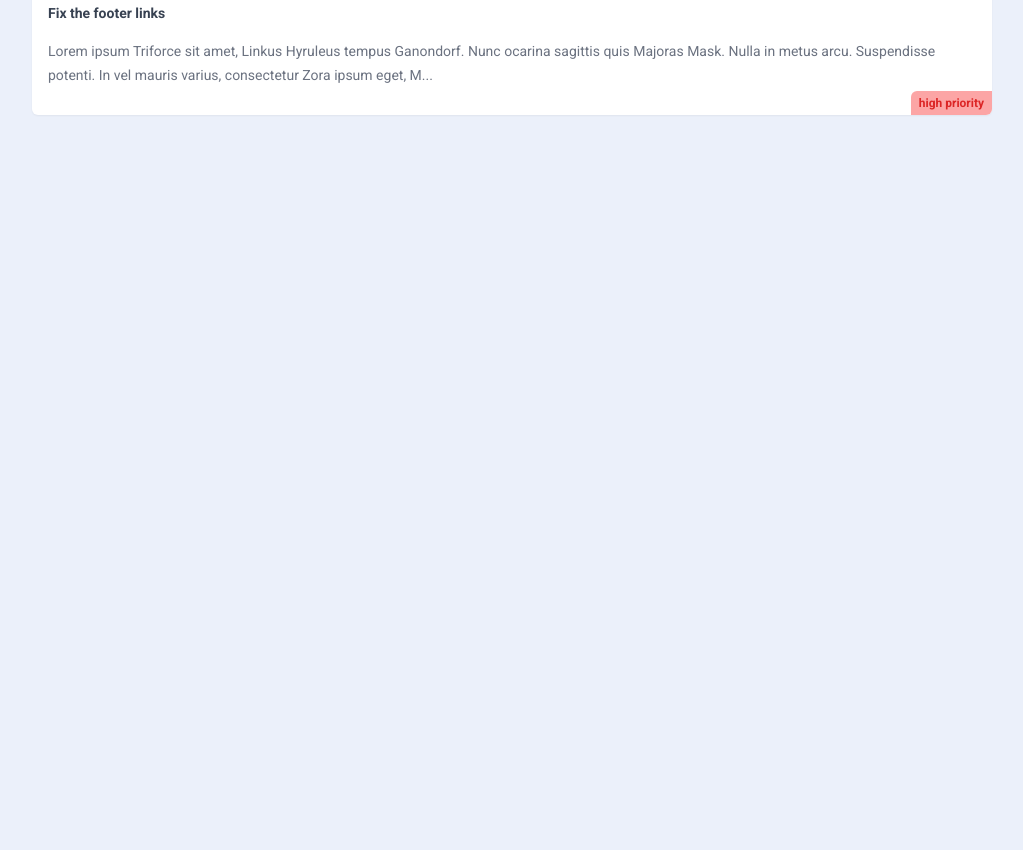
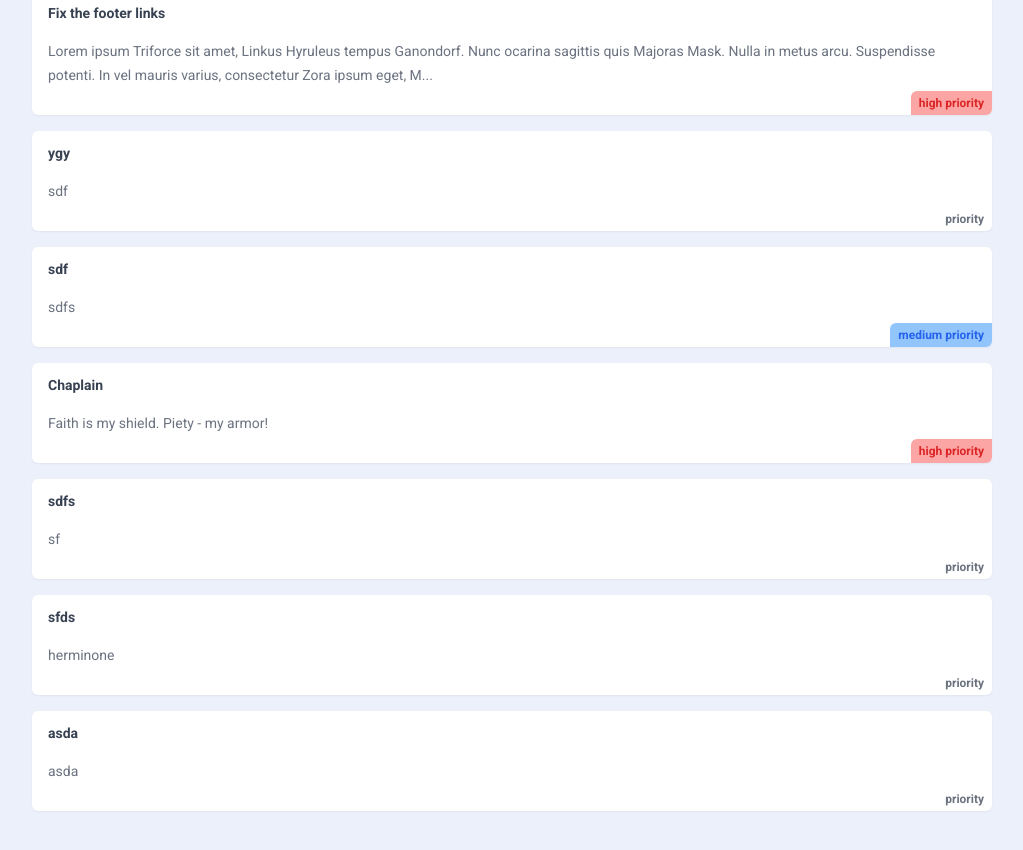
Before and after one commit to Arsalan2078/net-ninja-next, a Next.js app: page /tickets in a window 1280 px wide. Shown: the part 540-1390 px from the top of the page, without its empty margins (128-1151 px from the left). Before the commit the page ends 800 px from the top, so only its background shows below. Built offline with nearby package versions, Linux system fonts and the light colour scheme; data requests are answered from the project's data file.

Commit message:
lesson done

```diff
--- a/_data/db.json
+++ b/_data/db.json
@@ -20,6 +20,48 @@
       "body": "Lorem ipsum Triforce sit amet, Linkus Hyruleus tempus Ganondorf. Nunc ocarina sagittis quis Majoras Mask. Nulla in metus arcu. Suspendisse potenti. In vel mauris varius, consectetur Zora ipsum eget, Master Sword porttitor urna. Fusce elementum urna elit, eget eleifend velit consectetur eget. Integer vel lobortis ipsum, vitae auctor Ocarina of Time. Donec sed urna dapibus, interdum magna a, eleifend magna. Curabitur tincidunt enim a neque volutpat. Phasellus auctor magna vel nunc pretium, ut volutpat justo tristique. Pellentesque cursus convallis mauris, in tempus enim tincidunt vitae.",
       "priority": "high",
       "user_email": "peach@netninja.dev"
+    },
+    {
+      "id": "c254",
+      "title": "ygy",
+      "body": "sdf",
+      "priority": "",
+      "user_email": "usermail.hilarious.com"
+    },
+    {
+      "id": "fba5",
+      "title": "sdf",
+      "body": "sdfs",
+      "priority": "medium",
+      "user_email": "usermail.hilarious.com"
+    },
+    {
+      "id": "1a74",
+      "title": "Chaplain",
+      "body": "Faith is my shield. Piety - my armor!",
+      "priority": "high",
+      "user_email": "usermail.hilarious.com"
+    },
+    {
+      "id": "ae24",
+      "title": "sdfs",
+      "body": "sf",
+      "priority": "",
+      "user_email": "man@main.ru"
+    },
+    {
+      "id": "47d1",
+      "title": "sfds",
+      "body": "herminone ",
+      "priority": "",
+      "user_email": "mail@ramb.com"
+    },
+    {
+      "id": "f376",
+      "title": "asda",
+      "body": "asda",
+      "priority": "",
+      "user_email": "sasd@mail.rom"
     }
   ]
 }
--- a/app/lib/types.ts
+++ b/app/lib/types.ts
@@ -1,5 +1,5 @@
 export type TicketProps = {
-  id: string;
+  id?: string;
   title: string;
   body: string;
   priority: string;
--- a/app/tickets/TicketList.tsx
+++ b/app/tickets/TicketList.tsx
@@ -21,7 +21,7 @@ export default async function TicketList() {
         <Link href={`/tickets/${ticket.id}`} key={ticket.id}>
           <div className="card my-5">
             <h3>{ticket.title}</h3>
-            <p>{ticket.body.slice(0, 200)}...</p>
+            <p>{ticket.body.slice(0, 200)}{ticket.body.length > 200 && "..."}</p>
             <div className={`pill ${ticket.priority}`}>
               {ticket.priority} priority
             </div>
--- /dev/null
+++ b/app/tickets/create/CreateForm.tsx
@@ -0,0 +1,85 @@
+"use client";
+
+import { TicketProps } from "@/app/lib/types";
+import { useRouter } from "next/navigation";
+import { ChangeEvent, FormEvent, SelectHTMLAttributes, useState } from "react";
+
+export default function CreateForm() {
+  const router = useRouter();
+
+  const [title, setTitle] = useState("");
+  const [email, setEmail] = useState("");
+  const [body, setBody] = useState("");
+  const [priority, setPriority] = useState("");
+  const [isLoading, setIsLoading] = useState(false);
+
+  const handleSubmit = async (e: FormEvent<HTMLFormElement>) => {
+    e.preventDefault();
+    setIsLoading(true);
+
+    const ticket: TicketProps = {
+      title,
+      body,
+      priority,
+      user_email: email,
+    };
+
+    const response = await fetch(`http://localhost:4000/tickets`, {
+      method: "POST",
+      headers: { "Content-Type": "application/json" },
+      body: JSON.stringify(ticket),
+    });
+
+    if (response.status === 201) {
+      router.push("/tickets");
+    }
+  };
+
+  function handleTitle(e: ChangeEvent<HTMLInputElement>) {
+    setTitle(e.target.value);
+  }
+
+  function handleEmail(e: ChangeEvent<HTMLInputElement>) {
+    setEmail(e.target.value);
+  }
+
+  function handleBody(e: ChangeEvent<HTMLInputElement>) {
+    setBody(e.target.value);
+  }
+
+  function handlePriority(e: ChangeEvent<HTMLSelectElement>) {
+    setPriority(e.target.value);
+  }
+
+  return (
+    <form onSubmit={handleSubmit} className="w-1/2">
+      <label>
+        <span>Title:</span>
+        <input required type="text" onChange={handleTitle} value={title} />
+      </label>
+
+      <label>
+        <span>Email:</span>
+        <input required type="email" onChange={handleEmail} value={email} />
+      </label>
+
+      <label>
+        <span>Body:</span>
+        <input required type="text" onChange={handleBody} value={body} />
+      </label>
+
+      <label>
+        <span>Priority:</span>
+        <select required onChange={handlePriority} value={priority}>
+          <option value="low">Low Priority</option>
+          <option value="medium">Medium Priority</option>
+          <option value="high">High Priority</option>
+        </select>
+      </label>
+
+      <button className="btn-primary" disabled={isLoading}>
+        {isLoading ? <span>Adding...</span> : <span>Add Ticket</span>}
+      </button>
+    </form>
+  );
+}
--- /dev/null
+++ b/app/tickets/create/page.tsx
@@ -0,0 +1,10 @@
+import CreateForm from "./CreateForm";
+
+export default function Page() {
+  return (
+    <main>
+      <h2 className="text-primary text-center">Add a New Ticket</h2>
+      <CreateForm />
+    </main>
+  );
+}
```
